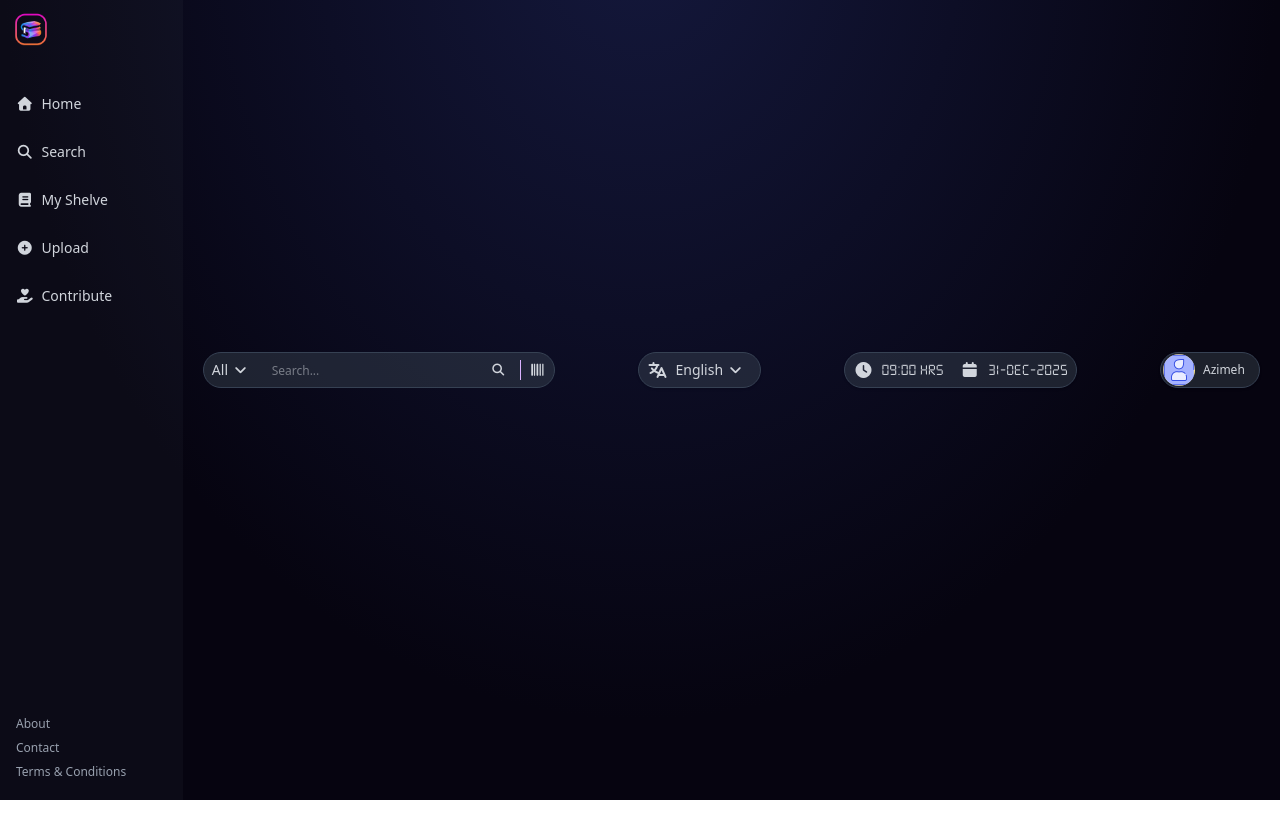
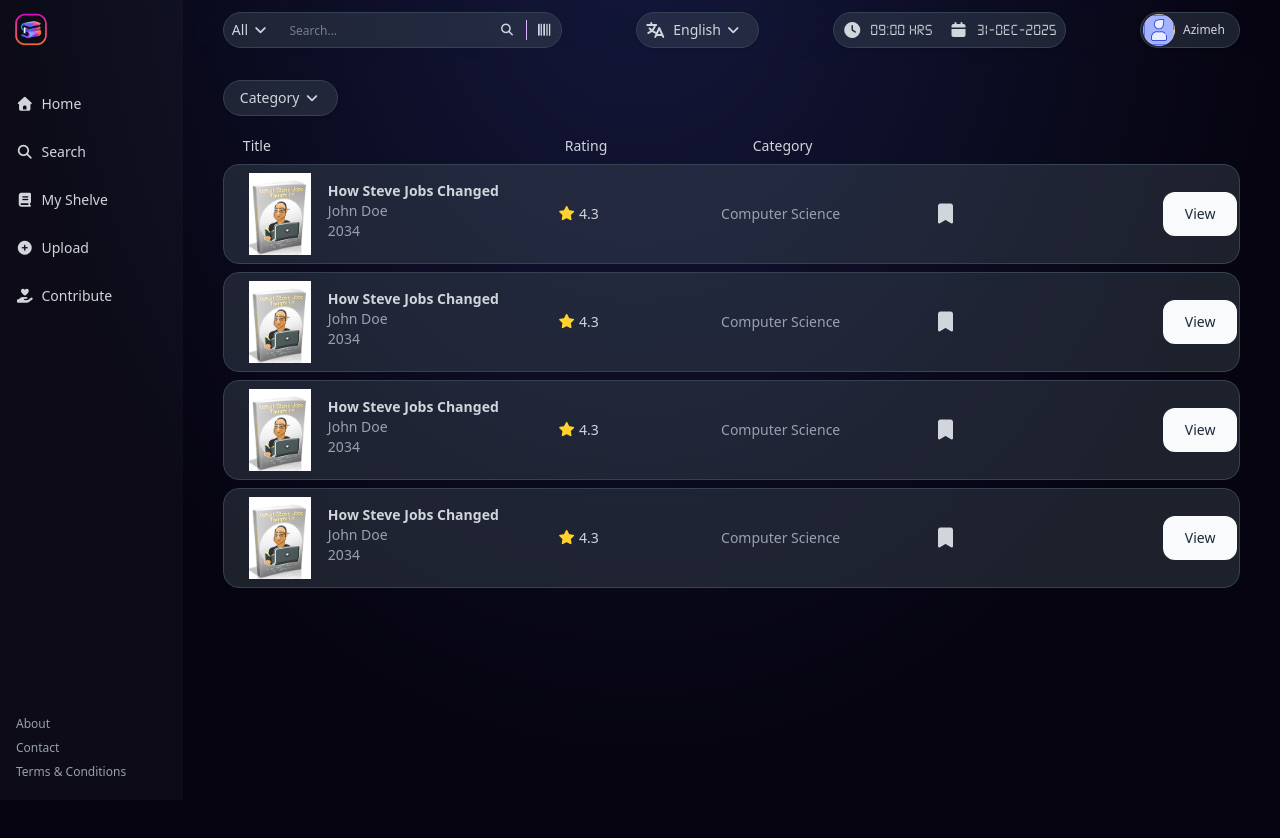
Before and after one commit to zimcodes1/E-Library, a React (Vite) app in the folder client/: page /search in a window 1280 px wide. Before the commit the page ends 800 px from the top, so only its background shows below. Built offline with nearby package versions, Linux system fonts and the light colour scheme.

Commit message:
feat: creat SearchElement and add to Search page

```diff
--- a/client/src/components/TopMenu.tsx
+++ b/client/src/components/TopMenu.tsx
@@ -35,7 +35,7 @@ function TopMenu() {
 
 export function TopBar() {
     return (
-        <div className="w-full h-15 max-sm:h-10 flex justify-between items-center absolute top-0 right-0 px-5">
+        <div className="w-6/7 backdrop-blur-3xl h-15 max-sm:h-10 flex justify-between items-center fixed top-0 right-0 px-10 z-50">
             {/* Search Bar */}
             <span className="flex h-9 min-w-2/6 rounded-4xl bg-[#4857605a] justify-between items-center border border-gray-700">
                 <CustomSelect defaultValue="All" options={[{ value: "Book", label: "Book" }, { value: "Author", label: "Author" }]}></CustomSelect>
--- /dev/null
+++ b/client/src/components/ui/SearchElement.tsx
@@ -0,0 +1,33 @@
+import Button from "./Button"
+
+const SearchElement = () => {
+    return (
+        <div className="flex w-full h-25 bg-[#4857605a] border border-gray-700 mt-2 py-2 rounded-2xl">
+            <span className="flex justify-start items-center w-3/10 px-4 h-full">
+                {/* Search Element Image */}
+                <div className="w-20 h-full flex justify-center items-center">
+                    <img src="/images/books/steve_jobs.png" className="h-full w-auto" />
+                </div>
+                <div className="w-auto h-full p-2">
+                    <h3 className="text-sm text-gray-300 font-semibold">How Steve Jobs Changed</h3>
+                    <p className="text-sm text-gray-400">John Doe</p>
+                    <p className="text-sm text-gray-400">2034</p>
+                </div>
+            </span>
+            <span className="flex w-25 h-full justify-center items-center">
+                <p><i className="fa fa-star text-amber-300"></i> 4.3</p>
+            </span>
+            <span className="flex h-full w-3/10 justify-center items-center">
+                <p className="text-gray-400">Computer Science</p>
+            </span>
+            <span className="flex w-3/10 h-full justify-between items-center">
+                <i className="fa fa-bookmark cursor-pointer text-xl"></i>
+                <Button text="View" styles="rounded-xl py-1"></Button>
+            </span>
+
+        </div>
+    )
+}
+
+
+export default SearchElement
--- a/client/src/pages/Search.tsx
+++ b/client/src/pages/Search.tsx
@@ -1,18 +1,37 @@
 import SideMenu from "../components/SideMenu"
 import { TopBar } from "../components/TopMenu"
-import BookItem from "../components/BookItem"
+import CustomSelect from "../components/ui/CustomSelect"
+import SearchElement from "../components/ui/SearchElement"
 
 function SearchPage() {
     return (
         <div className="w-full flex justify-end items-center bgImage min-h-screen pb-10">
             {/* Side Navigation Menu */}
             <SideMenu />
-            <div className="w-6/7 h-full flex flex-col px-10 pt-5 relative">
+            <div className="w-6/7 h-screen flex flex-col px-10 pt-5 relative">
                 {/* Topbar component for Search Feature, Language Switch ... */}
                 <TopBar />
                 {/* Main Contents */}
                 <div className="w-full h-full flex mt-15 flex-col">
+                    <span className="flex justify-start">
+                        <span className="flex h-9 min-w-25 px-2 rounded-4xl bg-[#4857605a] justify-center items-center border border-gray-700 shadow cursor-pointer"><CustomSelect defaultValue="Category" options={[{ value: 'Science', label: 'Science' }, { value: 'Storybook', label: 'Storybook' }, { value: 'Novel', label: 'Novel' }]}></CustomSelect></span>
+                    </span>
+                    {/* Search Container */}
+                    <div className="w-full h-fit flex flex-col mt-5 text-gray-300 text-sm">
+                        <span className="w-full px-5 flex justify-start items-center">
+                            <span className="flex justify-start w-3/10"><p>Title</p></span>
+                            <span className="flex justify-center w-25"><p>Rating</p></span>
+                            <span className="flex justify-center w-3/10"><p>Category</p></span>
+                            <span className="flex justify-start"></span>
+                        </span>
+                        <div className="w-full h-fit flex flex-col">
+                            <SearchElement></SearchElement>
+                            <SearchElement></SearchElement>
+                            <SearchElement></SearchElement>
+                            <SearchElement></SearchElement>
+                        </div>
 
+                    </div>
                 </div>
             </div>
         </div>)
```
